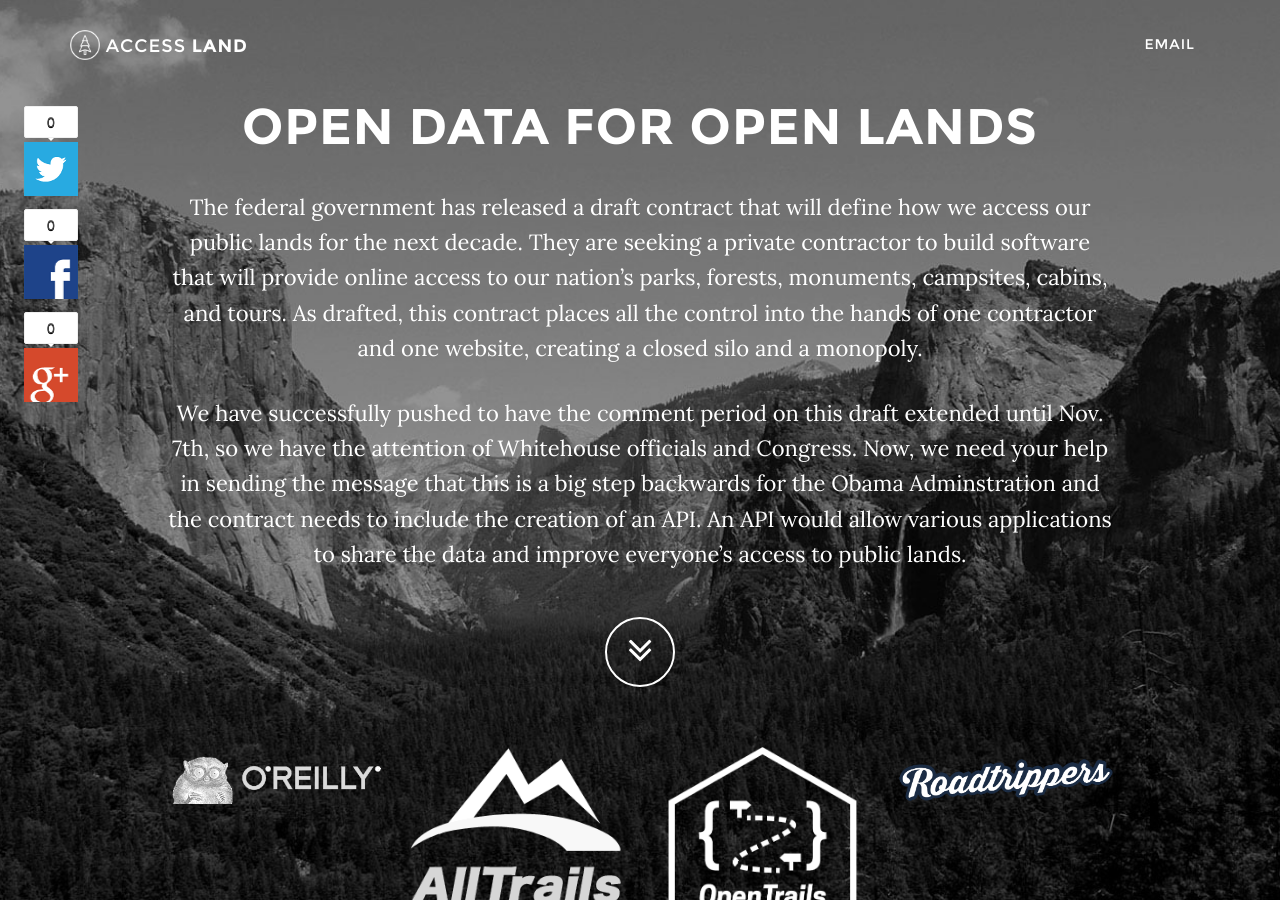
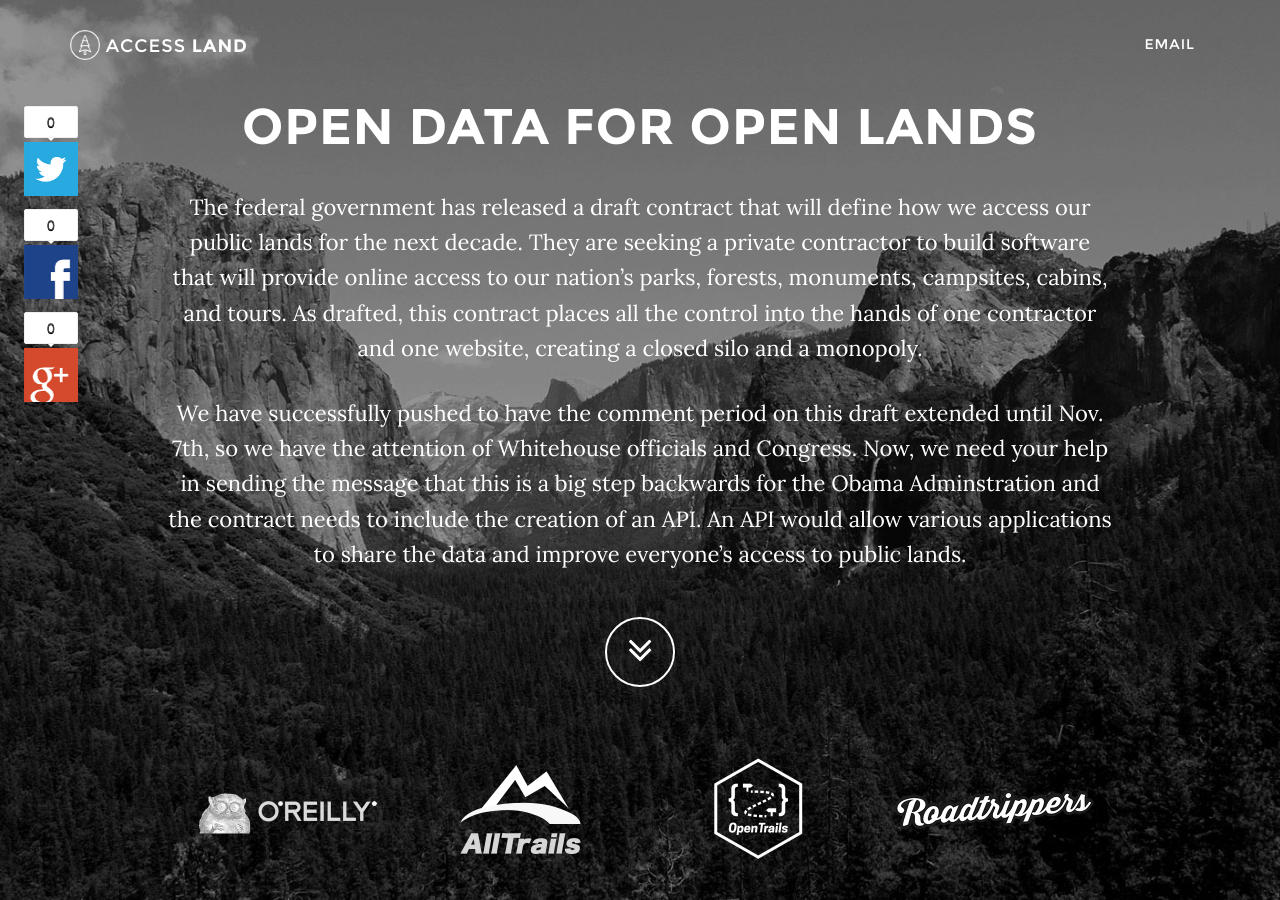
Before and after one commit to mnovinger/accessland.org, a Jekyll site: the page index.html, which Jekyll copies as it is, in a window 1280 px wide and 900 px high. Built offline with Jekyll 4.4.1, drawn with Linux system fonts in a browser that asks for light colours.

Commit message:
Images are now responsive #19

```diff
--- a/css/grayscale.scss
+++ b/css/grayscale.scss
@@ -192,7 +192,7 @@
 }
 
 #case-studies {
-    padding: 80px;
+    padding: 80px 0px;
 }
 
 .email-btn {
@@ -316,7 +316,7 @@
 
 .download-section {
     width: 100%;
-    padding: 50px 0;
+    padding: 50px 15px;
     color: $light;
     background: url(../img/downloads-bg.jpg) no-repeat center center scroll;
     background-color: $dark;
@@ -326,16 +326,29 @@
     -o-background-size: cover;
 }
 .logos {
+    width: 100%;
     margin-top:60px;
     margin-bottom:40px;
     line-height: 3.1;
+    text-align: center;
     a {
         height: 100%;
         width: 100%;
     }
     img {
+        max-width: 200px;
+    }
+}
+
+@media(min-width:767px) {
+    .logos img {
         max-width: 100%;
-        padding-bottom: 20px;
+    }
+}
+
+@media(min-width:992px) {
+    .logos img {
+        max-width: 200px;
     }
 }
 
--- a/index.html
+++ b/index.html
@@ -93,18 +93,18 @@
                     <i class="icon-angle-double-down animated"></i>
                   </a>
                 </div>
-                <div class="logos">
+                <div class="container logos">
                   <div class="row">
-                    <div class="col-md-3">
+                    <div class="col-md-3 col-sm-4">
                       <a href="http://www.oreilly.com/"><img src="img/logo-oreilly_white.png" alt="O'Reilly Media" /></a>
                     </div>
-                    <div class="col-md-3">
+                    <div class="col-md-3 col-sm-4">
                       <a href="http://alltrails.com/"><img src="img/logo-alltrails_white.png" alt="Alltrails" /></a>
                     </div>
-                    <div class="col-md-3">
+                    <div class="col-md-3 col-sm-4">
                       <a href="http://www.codeforamerica.org/specifications/trails/"><img src="img/logo-open-trails_white.png" alt="OpenTrails" /></a>
                     </div>
-                    <div class="col-md-3">
+                    <div class="col-md-3 col-sm-4 col-sm-offset-4 col-md-offset-0">
                       <a href="https://roadtrippers.com/"><img src="img/logo-roadtripper.png" alt="Roadtrippers" /></a>
                     </div>
 
@@ -203,34 +203,34 @@
               <div class="logos">
                 <h1>Partners</h1>
                 <div class="row">
-                  <div class="col-md-2">
+                  <div class="col-md-2 col-sm-4">
                     <a href="http://www.campsitephotos.com/"><img src="img/logo-campsite-photos.jpg" alt="Campsite Photos" /></a>
                   </div>
-                  <div class="col-md-2">
+                  <div class="col-md-2 col-sm-4">
                     <a href="http://www.hipcamp.com/"><img src="img/logo-hipcamp.png" alt="Hipcamp" /></a>
                   </div>
-                  <div class="col-md-2">
+                  <div class="col-md-2 col-sm-4">
                     <a href="https://www.theoutbound.com/"><img src="img/logo-outbound-collective.png" alt="The Outbound Collective" /></a>
                   </div>
-                  <div class="col-md-2">
+                  <div class="col-md-2 col-sm-4">
                     <a href="http://www.outdoorafro.com/"><img src="img/logo-outdoor-afro.jpg" alt="Outdoor Afro" /></a>
                   </div>
-                  <div class="col-md-2">
+                  <div class="col-md-2 col-sm-4">
                     <a href="http://www.pedalinn.com/"><img src="img/logo-pedal-inn.png" alt="Pedal Inn" /></a>
                   </div>
-                  <div class="col-md-2">
+                  <div class="col-md-2 col-sm-4">
                     <a href="http://www.polerstuff.com/"><img src="img/logo-poler.png" alt="Poler Stuff" /></a>
                   </div>
-                  <div class="col-md-2">
+                  <div class="col-md-2 col-sm-4">
                     <a href="https://www.outdoors.io/"><img src="img/logo-outdoors-io.jpeg" alt="Outdoors.io" /></a>
                   </div>
-                  <div class="col-md-2">
+                  <div class="col-md-2 col-sm-4">
                     <a href="http://www.seasonsearch.com/"><img src="img/logo-season-search.png" alt="Season Search" /></a>
                   </div>
-                  <div class="col-md-3">
+                  <div class="col-md-3 col-sm-4">
                     <a href="http://www.trailheadlabs.com/"><img src="img/logo-trailhead-labs.png" alt="Trailhead Labs" /></a>
                   </div>
-                  <div class="col-md-2">
+                  <div class="col-md-2 col-sm-4">
                     <a href="http://www.transitandtrails.org/"><img src="img/logo-transit-and-trails.jpg" alt="Transit & Trails" /></a>
                   </div>
                 </div>
```
Also changed, not shown: img/logo-alltrails_white.png, img/logo-open-trails_white.png, img/logo-oreilly_white.png, img/logo-roadtripper.png.
